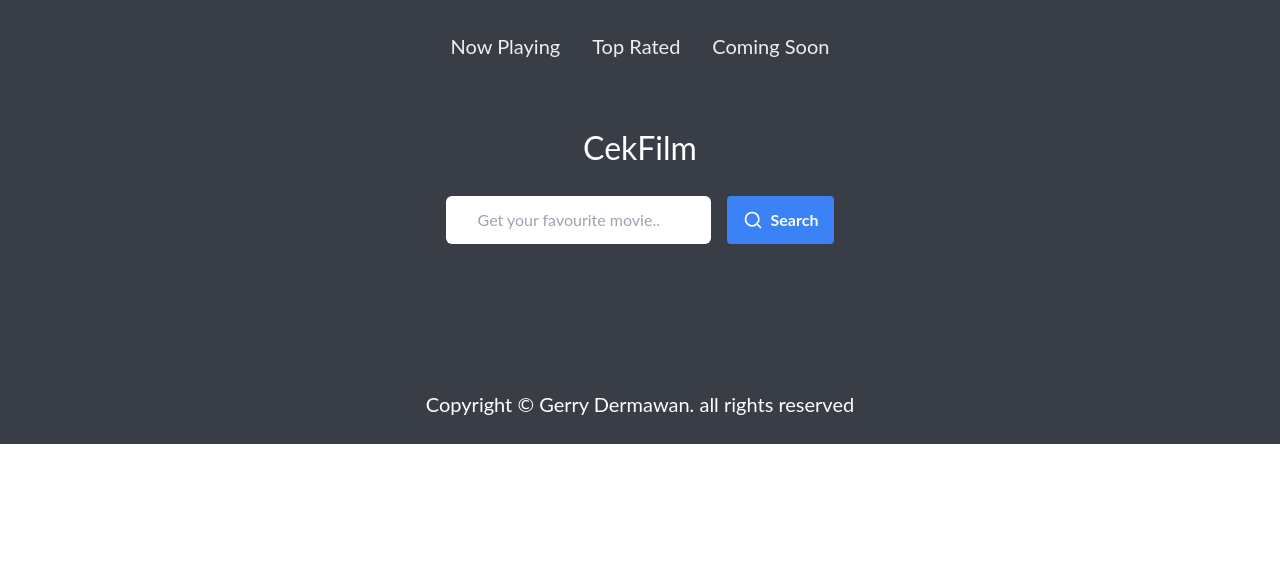
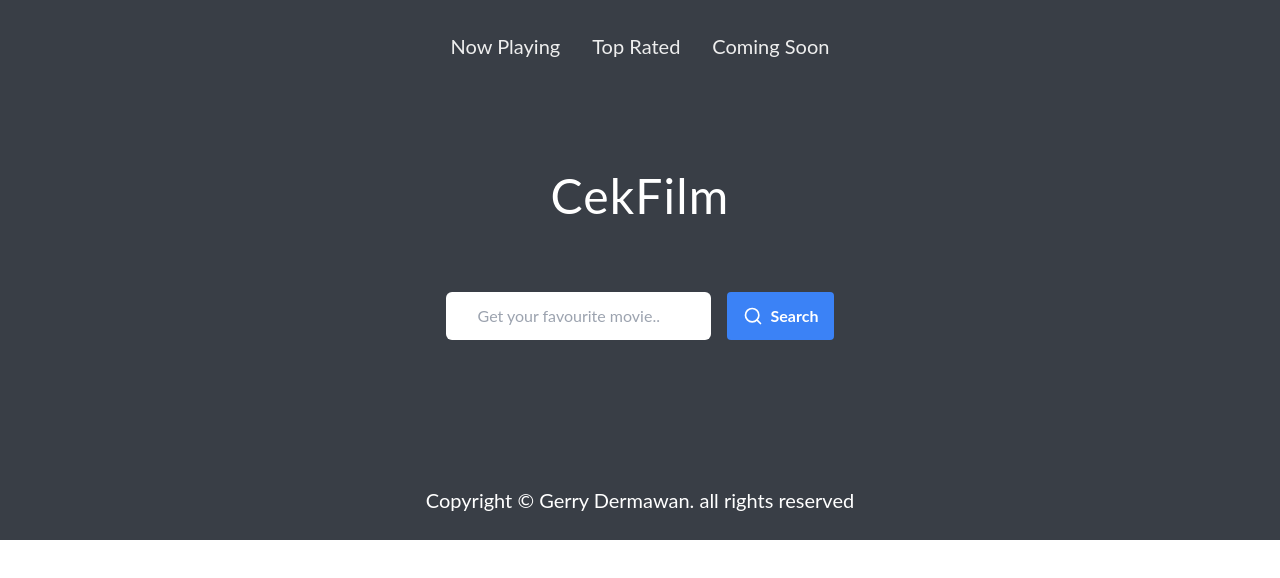
Before and after one commit to gerryd18/CekFilm, a React (Create React App) app: page / in a window 1280 px wide. Shown: the top 578 px of the page. Built offline with nearby package versions, Linux system fonts and the light colour scheme; no server answers.

Commit message:
fix judul

```diff
--- a/src/components/SearchBar.jsx
+++ b/src/components/SearchBar.jsx
@@ -10,8 +10,10 @@ const SearchBar = ({ searchQuery, setSearchQuery, onSearchButtonClick }) => {
   };
 
   return (
-    <div className="container mx-auto mb-12 flex flex-col items-center justify-center gap-y-2 py-[2rem]">
-      <h1 className="text-[2rem] text-white mb-4">CekFilm</h1>
+    <div className="container  mx-auto mb-12 flex flex-col items-center justify-center gap-y-2 py-[2rem]">
+      <div className="w-full flex items-center h-[20vh] justify-center">
+        <h1 className="text-5xl text-white mb-4 tracking-wide">CekFilm</h1>
+      </div>
 
       <div className="flex gap-x-4 flex-col md:flex-row gap-y-2">
         <input
```
